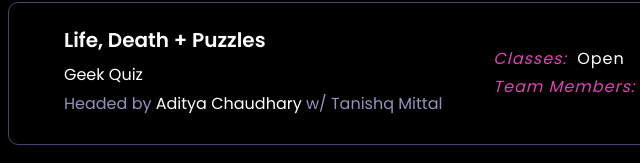
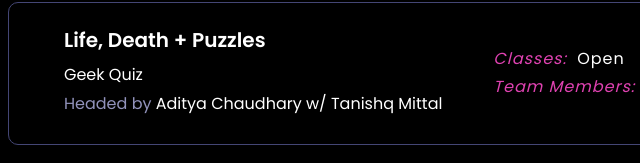
Before and after one commit to JimHopper150716/intrasite2021, a website: page events.html in a window 1280 px wide. Shown: the part 568-731 px from the top of the page, 77-717 px from the left. Drawn offline with Linux system fonts and the light colour scheme.

Commit message:
Update events.html

```diff
--- a/events.html
+++ b/events.html
@@ -108,7 +108,7 @@
                                                 <div class="single-schedule-info">
                                                     <h6>Life, Death + Puzzles</h6>
                                                     <p><span>Geek Quiz</span></p>
-                                                    <p>Headed by <span>Aditya Chaudhary</span> w/ Tanishq Mittal</p>
+                                                    <p>Headed by <span>Aditya Chaudhary w/ Tanishq Mittal</span></p>
                                                 </div>
                                             </div>
                                             <!-- Single Schedule Info -->
```
